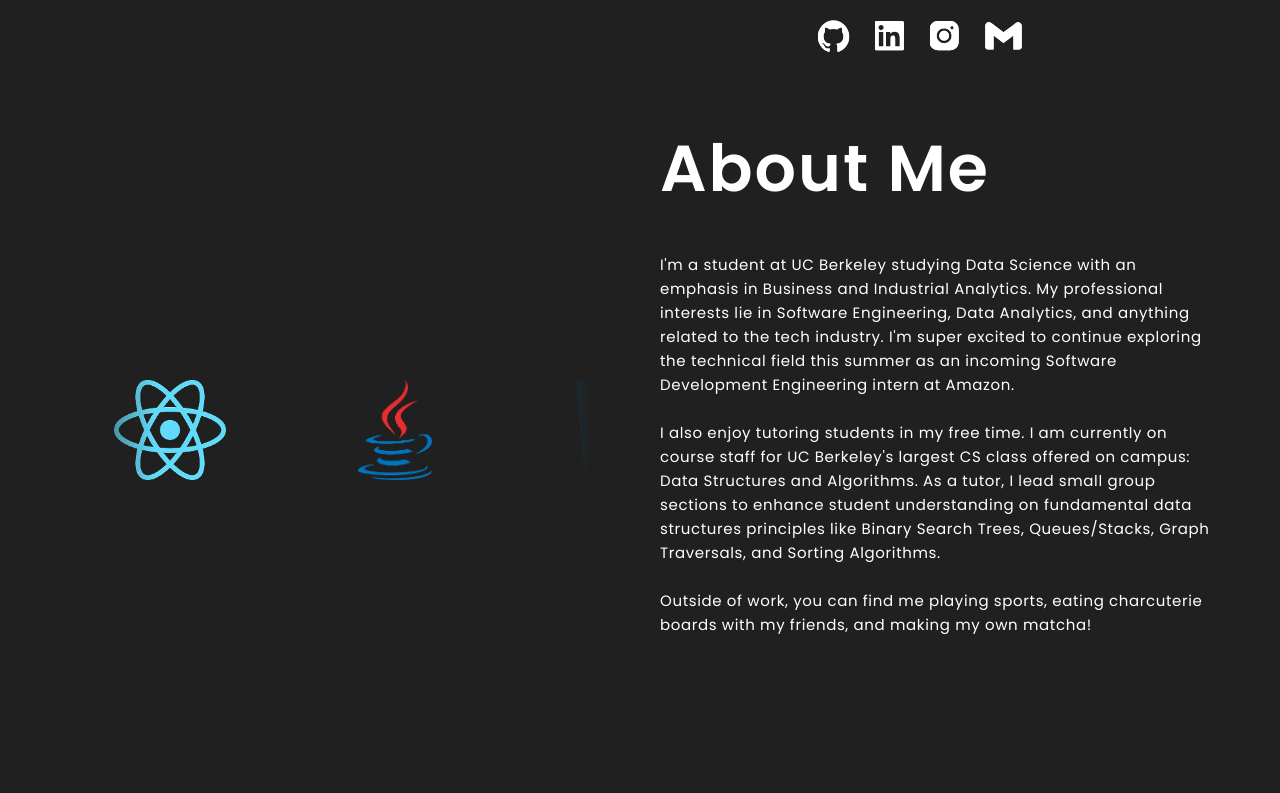
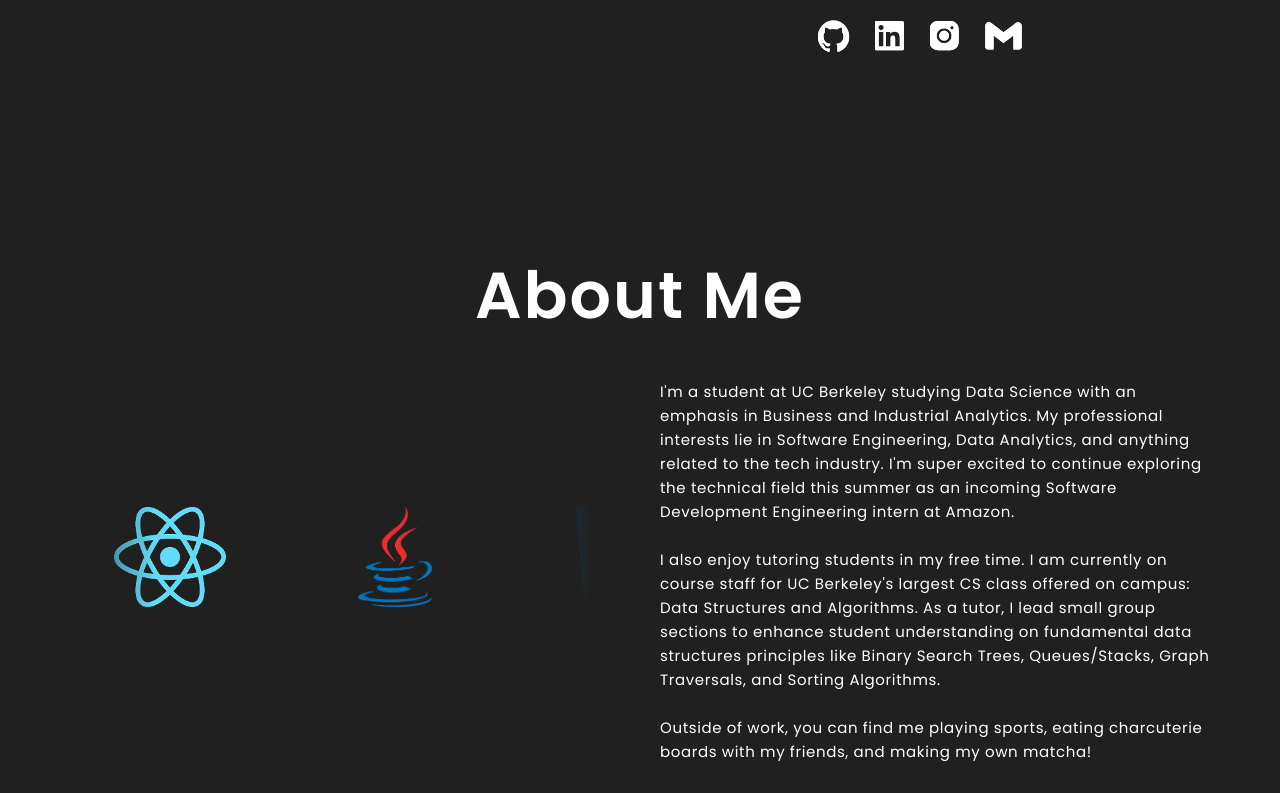
Before and after one commit to ayushgups/full-stack-decal, a plain HTML site: page Personal Website/index.html in a window 1280 px wide. Shown: the part 587-1380 px from the top of the page. Drawn offline with Linux system fonts and the light colour scheme; files whose address does not match are found by name.

Commit message:
All sections done

```diff
--- a/Personal Website/style.css
+++ b/Personal Website/style.css
@@ -231,7 +231,7 @@ body {
 
 /* Hover Effect - Scale Up */
 .logo-item:hover {
-  transform: scale(1.2);
+  transform: scale(1.1);
 }
 
 /* Default Logo Style */
@@ -336,7 +336,7 @@ body {
 /* About Section */
 
 .about-section {
-  margin-top: 123px;
+  margin-top: 250px;
 }
 
 .section-title {
@@ -389,6 +389,7 @@ body {
   display: flex;
   flex-wrap: wrap; /* Ensures images wrap if needed */
   gap: 10px;
+  max-width: 50%; /* Limits width to avoid overflow */
 }
 
 .about-content {
@@ -491,6 +492,13 @@ body {
   text-align: center;
 }
 
+.section-title {
+  margin-left: auto;
+  margin-right: auto;
+  display: block;
+  text-align: center;
+}
+
 .section-subtitle {
   font-size: 21px;
   letter-spacing: 0.63px;
```
